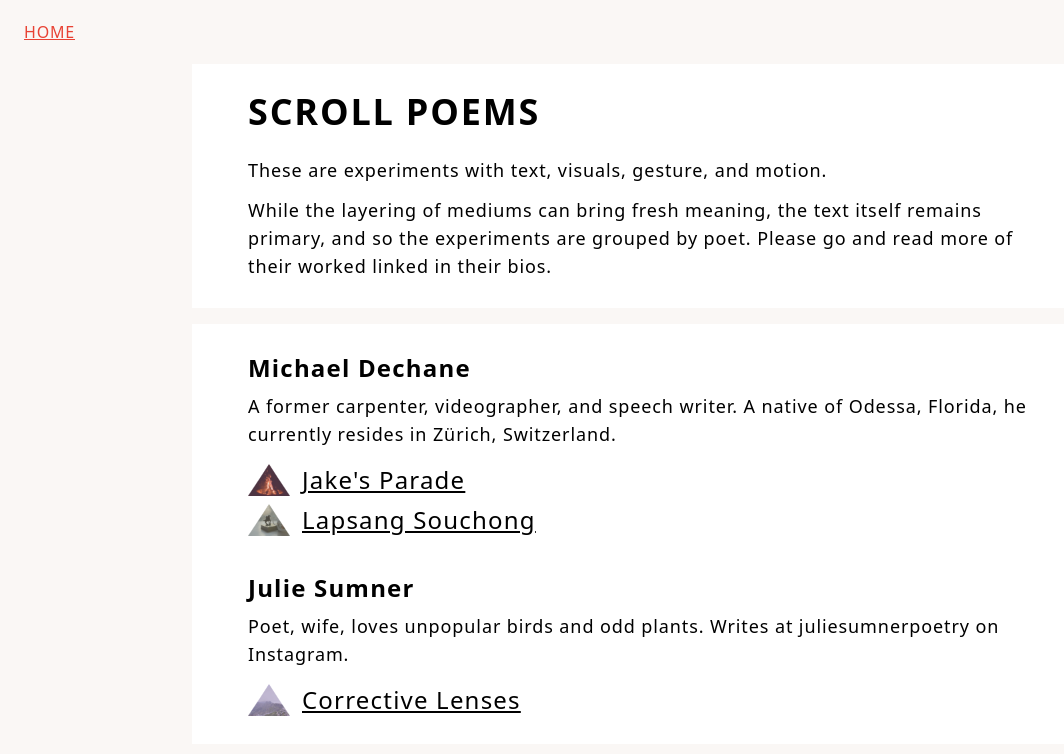
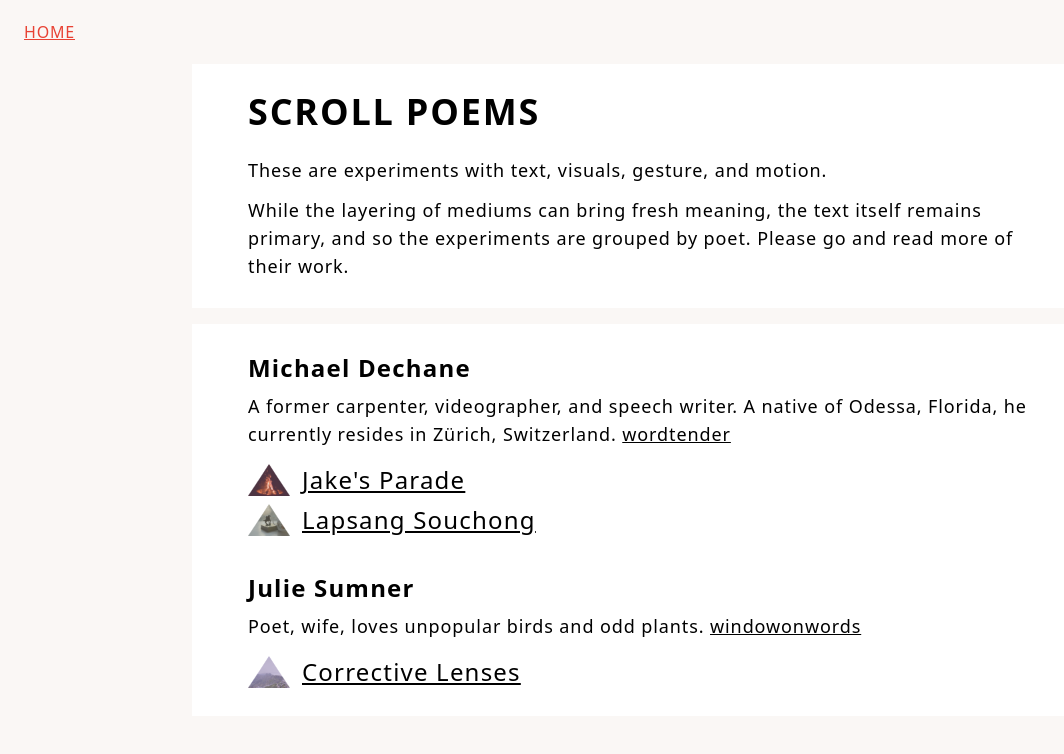
Before and after one commit to tripplybrand/website, a Next.js app: page /scroll-poems in a window 1280 px wide. Shown: the top 754 px of the page, without its empty margins (0-1064 px from the left). Built offline with nearby package versions, Linux system fonts and the light colour scheme.

Commit message:
Add links to social media account for both poets.

```diff
--- a/src/pages/scroll-poems/index.tsx
+++ b/src/pages/scroll-poems/index.tsx
@@ -36,7 +36,7 @@ const Poems: NextPage = () => {
           <p>
             While the layering of mediums can bring fresh meaning, the text
             itself remains primary, and so the experiments are grouped by poet.
-            Please go and read more of their worked linked in their bios.
+            Please go and read more of their work.
           </p>
         </IntroSection>
 
@@ -48,7 +48,18 @@ const Poems: NextPage = () => {
           <PoetSection
             name="Michael Dechane"
             bio="A former carpenter, videographer, and speech writer. A native of
-              Odessa, Florida, he currently resides in Zürich, Switzerland."
+              Odessa, Florida, he currently resides in Zürich, Switzerland. "
+            link={
+              <a
+                href="https://www.instagram.com/wordtender/"
+                target="_blank"
+                rel="noreferrer"
+                className="underline text-black hover:text-matisse-red-200
+                focus:outline-none focus-visible:ring-1 sm:focus-visible:ring-2 focus-visible:ring-matisse-red-200 focus-visible:ring-opacity-60"
+              >
+                wordtender
+              </a>
+            }
           >
             <PoemRow
               width={width}
@@ -73,8 +84,18 @@ const Poems: NextPage = () => {
 
           <PoetSection
             name="Julie Sumner"
-            bio="Poet, wife, loves unpopular birds and odd plants. Writes at
-          juliesumnerpoetry on Instagram."
+            bio="Poet, wife, loves unpopular birds and odd plants. "
+            link={
+              <a
+                href="https://twitter.com/windowonwords"
+                target="_blank"
+                rel="noreferrer"
+                className="underline text-black hover:text-matisse-red-200
+              focus:outline-none focus-visible:ring-1 sm:focus-visible:ring-2 focus-visible:ring-matisse-red-200 focus-visible:ring-opacity-60"
+              >
+                windowonwords
+              </a>
+            }
           >
             <PoemRow
               width={width}
@@ -120,8 +141,9 @@ type PoetSectionProps = {
   name: string
   bio: string
   children: React.ReactNode
+  link?: HTMLAnchorElement | any
 }
-const PoetSection = ({ name, bio, children }: PoetSectionProps) => {
+const PoetSection = ({ name, bio, children, link }: PoetSectionProps) => {
   return (
     <div className="flex flex-col space-y-2 sm:space-y-3 md:space-y-4">
       <div className="flex flex-col space-y-0.5 sm:space-y-1 md:space-y-2">
@@ -130,6 +152,7 @@ const PoetSection = ({ name, bio, children }: PoetSectionProps) => {
         </h2>
         <span className="text-sm sm:text-base md:text-lg font-light tracking-wider text-black">
           {bio}
+          {link}
         </span>
       </div>
       <ul className="flex flex-col space-y-2">{children}</ul>
```
